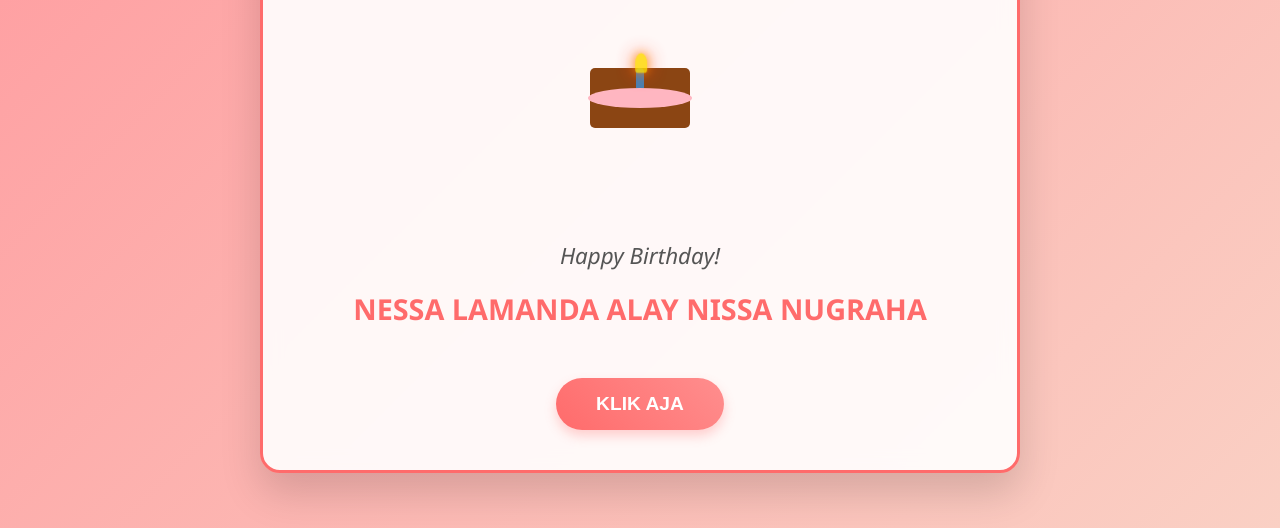
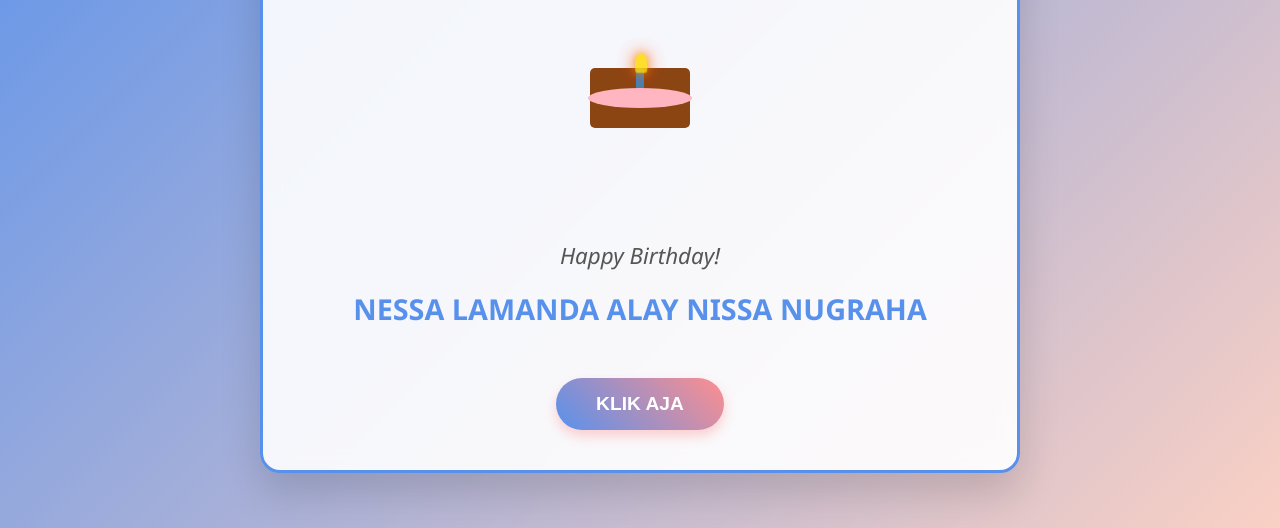
Before and after one commit to Melvinger1/kal, a plain HTML site: page index.html in a window 1280 px wide. Shown: the part 272-800 px from the top of the page. Drawn offline with Linux system fonts and the light colour scheme.

Commit message:
Change color scheme in birthday_styles.css

```diff
--- a/birthday_styles.css
+++ b/birthday_styles.css
@@ -6,7 +6,7 @@
 
 body {
     font-family: 'Arial Rounded MT Bold', 'Segoe UI', sans-serif;
-    background: linear-gradient(135deg, #ff9a9e 0%, #fad0c4 100%);
+    background: linear-gradient(135deg, #5891ec 0%, #fad0c4 100%);
     min-height: 100vh;
     display: flex;
     align-items: center;
@@ -31,7 +31,7 @@ body {
     backdrop-filter: blur(10px);
     position: relative;
     overflow: hidden;
-    border: 3px solid #ff6b6b;
+    border: 3px solid #5891ec;
 }
 
 .greeting {
@@ -127,7 +127,7 @@ body {
 
 .name {
     font-size: 1.8rem;
-    color: #ff6b6b;
+    color: #5891ec;
     font-weight: bold;
     margin-top: 10px;
 }
@@ -155,7 +155,7 @@ body {
 }
 
 .celebrate-btn {
-    background: linear-gradient(45deg, #ff6b6b, #ff8e8e);
+    background: linear-gradient(45deg, #5891ec, #ff8e8e);
     color: white;
     border: none;
     padding: 15px 40px;
```
